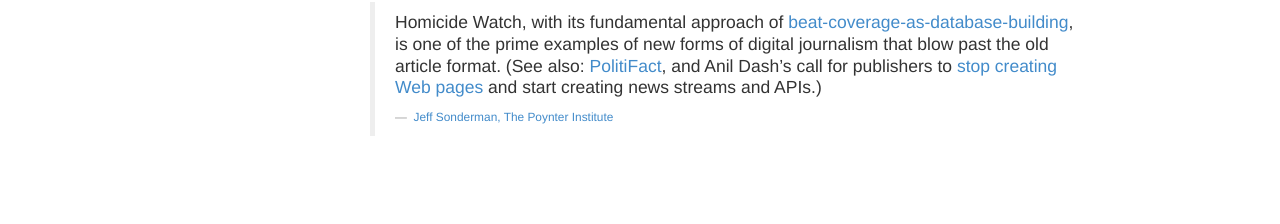
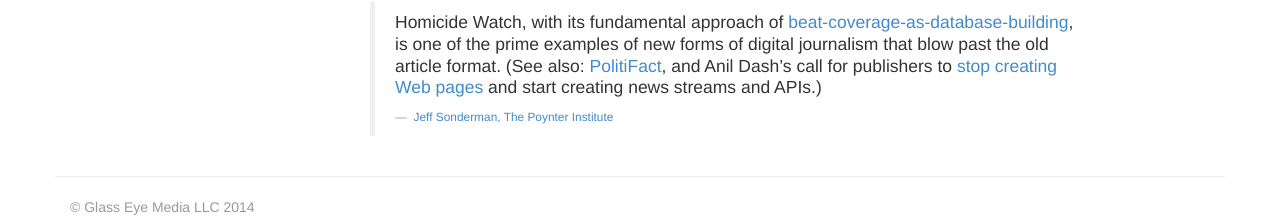
Before and after one commit to glasseyemedia/glasseyemedia.github.io, a Jekyll site: the page built from index.html, in a window 1280 px wide. Shown: the part 1093-1317 px from the top of the page. Built offline with Jekyll 4.4.1, drawn with Linux system fonts in a browser that asks for light colours; before the commit the page ends 1249 px from its top, so only the background shows below that.

Commit message:
A little footer

```diff
--- a/_layouts/default.html
+++ b/_layouts/default.html
@@ -38,8 +38,13 @@
                 {{ content }}
             </div>
         </div> <!-- /container -->
-        <footer>
-
+        <footer class="container">
+            <div class="row">
+                <hr>
+                <p class="col-md-12 text-muted">
+                    &copy; Glass Eye Media LLC {{ site.time|date:"%Y" }}
+                </p>
+            </div>
         </footer>
     </body>
 </html>
```
